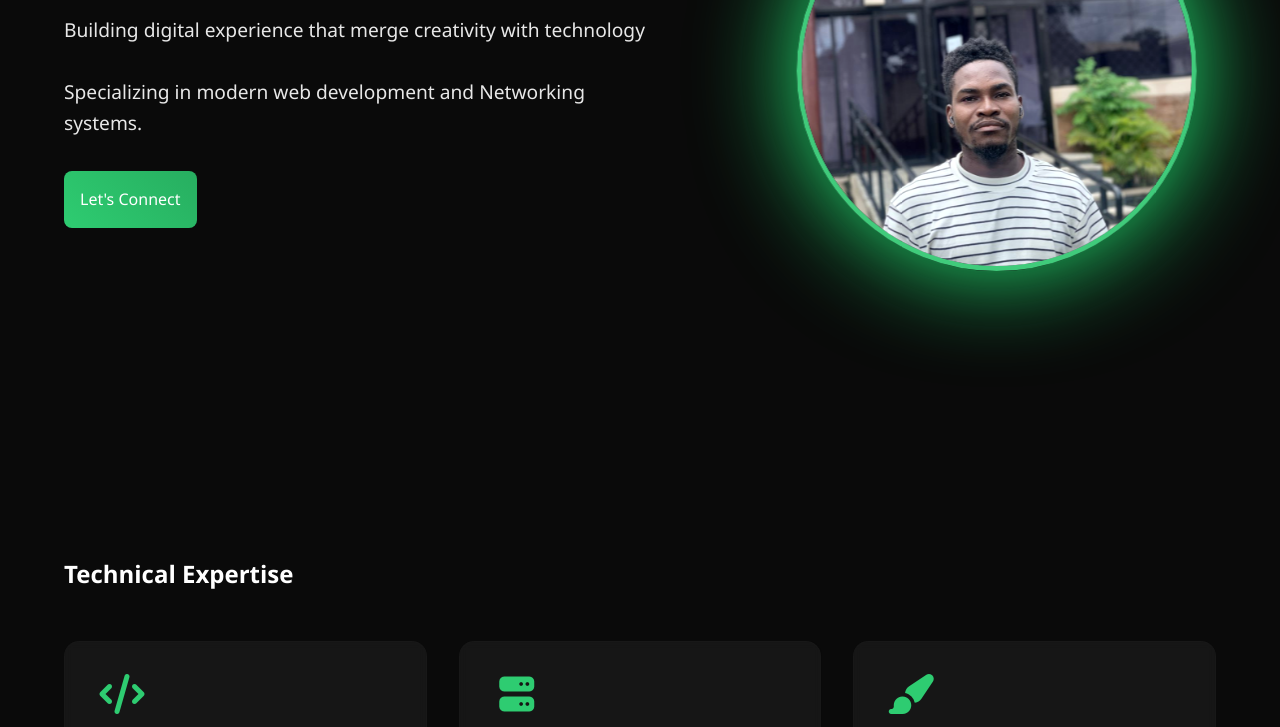
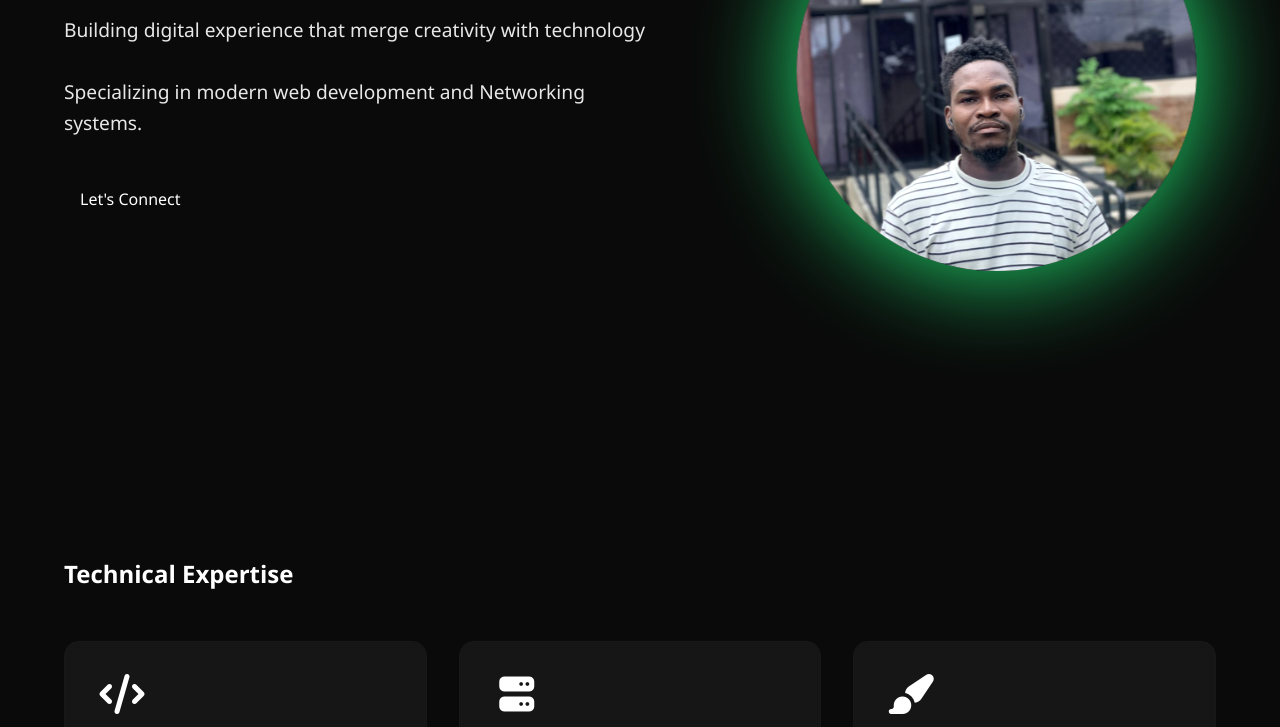
Before and after one commit to DREAM231-co/My-Portfolio, a plain HTML site: page index.html in a window 1280 px wide. Shown: the part 325-1052 px from the top of the page. Drawn offline with Linux system fonts and the light colour scheme.

Commit message:
Comment out accent color variable
Comment out the accent color variable in CSS.

```diff
--- a/style.css
+++ b/style.css
@@ -8,7 +8,7 @@
 :root {
     --dark-bg:#0a0a0a;
     --darker-bg:#050505;
-    --accent: #2ecc71;
+    /* --accent: #2ecc71; */
     --accent-glow: rgba(9, 253, 111, 0.945);
     --text: #ffffff;
 }
```
